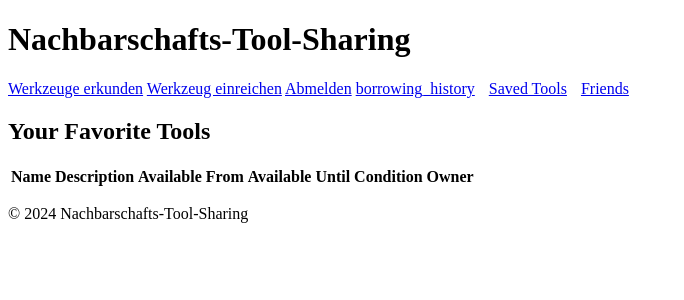
After one commit to TahaOmrane/Nachbarsharing, a Flask app: page /favorites in a window 1280 px wide. The commit adds this page. Shown: the top 300 px of the page, without its empty margins (0-684 px from the left). Run offline with Flask 3, Linux system fonts and the light colour scheme; the visitor is signed in with stand-in values (Sample User, id 1); data that the repository does not hold is empty.

Commit message:
Add/Remove friends and favorite tools

```diff
--- a/main_routes.py
+++ b/main_routes.py
@@ -2,7 +2,7 @@ from flask import Blueprint, request, jsonify, render_template, flash, url_for
 from flask_login import login_user, logout_user, current_user, login_required
 from werkzeug.security import check_password_hash
 from werkzeug.utils import redirect
-from models import db, User, Tool, BorrowingHistory
+from models import db, User, Tool, BorrowingHistory,Favorite
 from datetime import datetime
 
 main = Blueprint('main', __name__)
@@ -115,7 +115,7 @@ def borrow_tool(user_id, tool_id, start_date, end_date):
 
 @main.route('/borrow/<int:tool_id>', methods=['POST'])
 def borrow_tool_route(tool_id):
-    user_id = current_user.id
+    user_id = current_user.id  # Assuming Flask-Login for current user
     start_date = datetime.strptime(request.form['start_date'], '%Y-%m-%d')
     end_date = datetime.strptime(request.form['end_date'], '%Y-%m-%d')
 
@@ -128,10 +128,91 @@ def borrow_tool_route(tool_id):
 @main.route('/borrowing-history')
 @login_required
 def borrowing_history():
+    # Tools the user has borrowed
     borrowed_tools = BorrowingHistory.query.filter_by(borrower_id=current_user.id).all()
 
+    # Tools that others have borrowed from the user
     lent_tools = BorrowingHistory.query.filter_by(lender_id=current_user.id).all()
     for history in borrowed_tools:
         print(history.borrower_id,history.lender_id)
 
     return render_template('borrowing_history.html', borrowed_tools=borrowed_tools, lent_tools=lent_tools)
+
+
+@main.route('/friends')
+@login_required
+def friends():
+    friends = current_user.friends
+
+    return render_template('friends.html', friends=friends)
+
+
+@main.route('/add_friend/<string:username>', methods=['POST'])
+@login_required
+def add_friend(username):
+    friend = User.query.filter_by(username=username).first()
+
+    if friend and friend != current_user:
+        if friend not in current_user.friends:
+            current_user.friends.append(friend)
+            db.session.commit()
+            flash(f'{friend.username} wurde als Freund hinzugefügt!', 'success')
+        else:
+            flash(f'{friend.username} ist bereits dein Freund!', 'info')
+    else:
+        flash(f'Benutzer {username} wurde nicht gefunden!', 'danger')
+
+    return redirect(url_for('main.add_friend_page'))
+
+
+
+@main.route('/remove_friend/<int:friend_id>', methods=['POST'])
+@login_required
+def remove_friend(friend_id):
+    friend = User.query.get(friend_id)
+
+    if friend and friend in current_user.friends:
+        current_user.friends.remove(friend)
+        db.session.commit()
+        flash(f'{friend.username} wurde aus deiner Freundesliste entfernt.', 'success')
+    else:
+        flash('Freund wurde nicht gefunden.', 'danger')
+
+    return redirect(url_for('main.friends'))
+
+
+@main.route('/add_friend_page', methods=['GET'])
+@login_required
+def add_friend_page():
+    search = request.args.get('search', '')
+    if search:
+        users = User.query.filter(User.username.like(f"%{search}%")).filter(User.id != current_user.id).all()
+    else:
+        users = User.query.filter(User.id != current_user.id).all()
+
+    return render_template('add_friend.html', users=users)
+
+
+@main.route('/favorite-tool/<int:tool_id>', methods=['POST'])
+@login_required
+def favorite_tool(tool_id):
+    tool = Tool.query.get_or_404(tool_id)
+
+    # Check if the tool is already favorited
+    existing_favorite = Favorite.query.filter_by(user_id=current_user.id, tool_id=tool.id).first()
+
+    if not existing_favorite:
+        favorite = Favorite(user_id=current_user.id, tool_id=tool.id, neighbor_id=tool.owner_id)
+        db.session.add(favorite)
+        db.session.commit()
+        flash('Tool added to favorites!', 'success')
+    else:
+        flash('Tool is already in favorites.', 'info')
+
+    return redirect(url_for('main.tool_detail', tool_id=tool.id))
+
+@main.route('/favorites')
+@login_required
+def favorites():
+    favorite_items = Favorite.query.filter_by(user_id=current_user.id).all()
+    return render_template('favorites.html', favorite_items=favorite_items)
--- a/models.py
+++ b/models.py
@@ -70,6 +70,8 @@ class Favorite(db.Model):
     user_id = db.Column(db.Integer, db.ForeignKey('user.id'), nullable=False)
     tool_id = db.Column(db.Integer, db.ForeignKey('tool.id'), nullable=True)
     neighbor_id = db.Column(db.Integer, db.ForeignKey('user.id'), nullable=True)
+    tool = db.relationship('Tool', backref='favorites', lazy=True)
+
 
 class Rating(db.Model):
     id = db.Column(db.Integer, primary_key=True)
--- a/templates/base.html
+++ b/templates/base.html
@@ -18,11 +18,16 @@
         <a href="{{ url_for('main.submit_tool') }}">Werkzeug einreichen</a>
         <a href="{{ url_for('auth.logout') }}">Abmelden</a>
         <a href="{{ url_for('main.borrowing_history') }}">borrowing_history</a>
+        <a style="margin-left: 10px" href="{{ url_for('main.favorites') }}"
+          >Saved Tools</a
+        >
+        <a style="margin-left: 10px" href="{{ url_for('main.friends') }}"
+          >Friends</a
+        >
       </nav>
     </header>
 
     <div class="container mt-3">
-      <!-- Flash messages section -->
       {% with messages = get_flashed_messages(with_categories=true) %} {% if
       messages %}
       <div class="alert-container">
--- /dev/null
+++ b/templates/favorites.html
@@ -0,0 +1,29 @@
+{% extends 'base.html' %} {% block title %}Favorites{% endblock %} {% block
+content %}
+
+<h2>Your Favorite Tools</h2>
+<table class="table table-striped">
+  <thead>
+    <tr>
+      <th>Name</th>
+      <th>Description</th>
+      <th>Available From</th>
+      <th>Available Until</th>
+      <th>Condition</th>
+      <th>Owner</th>
+    </tr>
+  </thead>
+  <tbody>
+    {% for favorite in favorite_items %}
+    <tr>
+      <td>{{ favorite.tool.name }}</td>
+      <td>{{ favorite.tool.description }}</td>
+      <td>{{ favorite.tool.available_from }}</td>
+      <td>{{ favorite.tool.available_until }}</td>
+      <td>{{ favorite.tool.condition }}</td>
+      <td>{{ favorite.tool.owner.username }}</td>
+    </tr>
+    {% endfor %}
+  </tbody>
+</table>
+{% endblock %}
```
Also changed, not shown: templates/add_friend.html (added, +31 -0 lines), templates/friends.html (added, +25 -0 lines), templates/tool_detail.html (+7 -0 lines), app.db.
